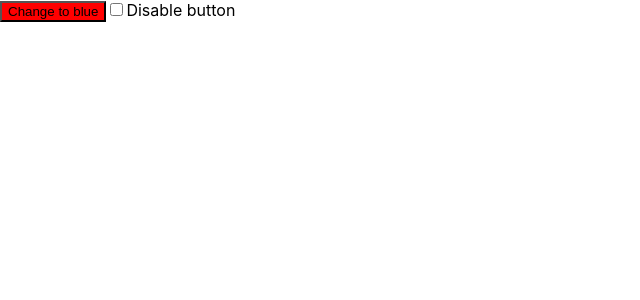
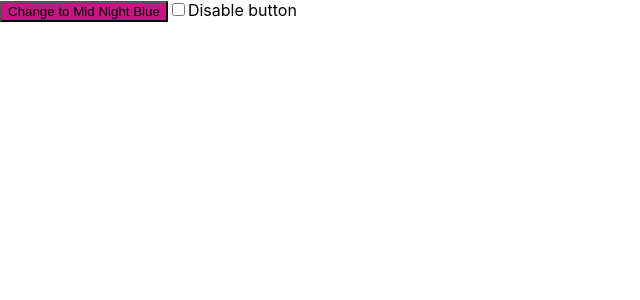
Before and after one commit to alankarmore/react-unit-test, a React (Create React App) app: page / in a window 1280 px wide. Shown: the top 300 px of the page, without its empty margins (0-640 px from the left). Built offline with nearby package versions, Linux system fonts and the light colour scheme.

Commit message:
main changes in the color

```diff
--- a/src/App.js
+++ b/src/App.js
@@ -6,10 +6,10 @@
 }
 
 function App() {
-  const [buttonColor, setButtonColor] = useState("red");
+  const [buttonColor, setButtonColor] = useState("MediumVioletRed");
   const [isChecked, setIsChecked] = useState(false);
 
-  const newButtonColor = buttonColor === "red" ? "blue" : "red";
+  const newButtonColor = buttonColor === "MediumVioletRed" ? "MidNightBlue" : "MediumVioletRed";
 
   return (
     <div>
@@ -18,7 +18,7 @@
         style={{ backgroundColor: isChecked ? 'gray': buttonColor }}
         onClick={() => setButtonColor(newButtonColor)}
       >
-        Change to {newButtonColor}
+        Change to {replaceCamelWithSpaces(newButtonColor)}
       </button>
 
       <input
```
Also changed, not shown: 1 other file (tests, documents, lock files or other folders).
